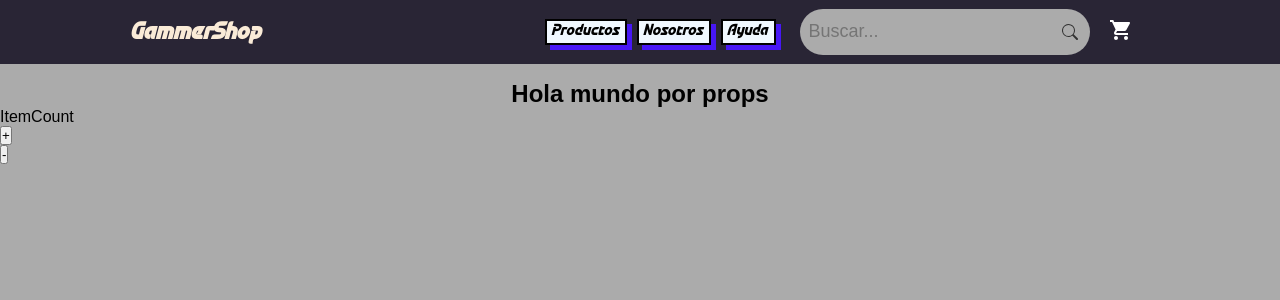
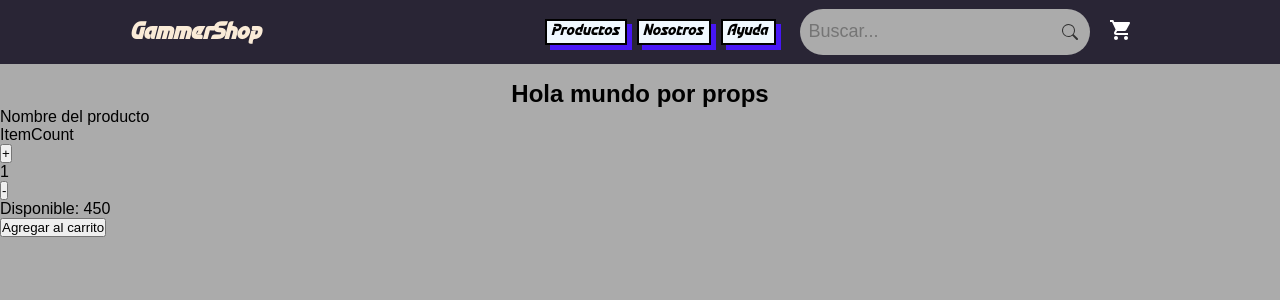
Before and after one commit to mayomatias/EntregaFinalMayo, a React (Vite) app: page / in a window 1280 px wide. Shown: the top 300 px of the page. Built offline with nearby package versions, Linux system fonts and the light colour scheme.

Commit message:
Arreglando componentes

```diff
--- a/src/App.jsx
+++ b/src/App.jsx
@@ -1,11 +1,13 @@
 import NavBar from './components/NavBar/NavBar';
 import ItemListContainer from './components/ItemListContainer/ItemListContainer';
+
 
 function App() {
   return (
     <div className="App">
       <NavBar />
       <ItemListContainer greetting="Hola mundo por props" />
+
     </div>
   );
 }
--- a/src/components/ItemCount/ItemCount.jsx
+++ /dev/null
@@ -1,16 +0,0 @@
-import React from 'react'
-
-const ItemCount = () => {
-    return (
-        <>
-            <div>ItemCount</div>
-            <div>
-                <button>+</button>
-                <p></p>
-                <button>-</button>
-            </div>
-        </>
-    )
-}
-
-export default ItemCount;
--- a/src/components/ItemListContainer/ItemListContainer.jsx
+++ b/src/components/ItemListContainer/ItemListContainer.jsx
@@ -1,11 +1,11 @@
 import React from "react";
-import ItemCount from "../ItemCount/ItemCount";
+import ProductCard from "../ProductCard/ProductCard";
 
 const ItemListContainer = ({greetting}) => {
     return(
         <>
             <h2 style={{marginTop:'1rem', textAlign:'center'}}>{greetting}</h2>
-            <ItemCount />
+            <ProductCard />
         </>
     )
 }
--- /dev/null
+++ b/src/components/ProductCard/ItemCount/ItemCount.jsx
@@ -0,0 +1,27 @@
+import React, { useState } from 'react'
+import '../../../css/style.css'
+
+const ItemCount = ({ stock, initial, onAdd }) => {
+
+
+    return (
+        <>
+            <div>ItemCount</div>
+            <div className='item-count-container'>
+                <div>
+                    <button>+</button>
+                    <p>{initial}</p>
+                    <button>-</button>
+                </div>
+                <div>
+                    <p>Disponible: {stock}</p>
+                </div>
+                <div>
+                    <button onClick={onAdd}>Agregar al carrito</button>
+                </div>
+            </div>
+        </>
+    )
+}
+
+export default ItemCount;
--- /dev/null
+++ b/src/components/ProductCard/ProductCard.jsx
@@ -0,0 +1,17 @@
+import React from "react";
+import ItemCount from "./ItemCount/ItemCount";
+
+const ProductCard = () => {
+
+
+    return(
+        <div className="product-card-container">
+            <p>Nombre del producto</p>
+            <ItemCount stock={450} initial={1} />
+        </div>
+
+    )
+}
+
+
+export default ProductCard;
```
